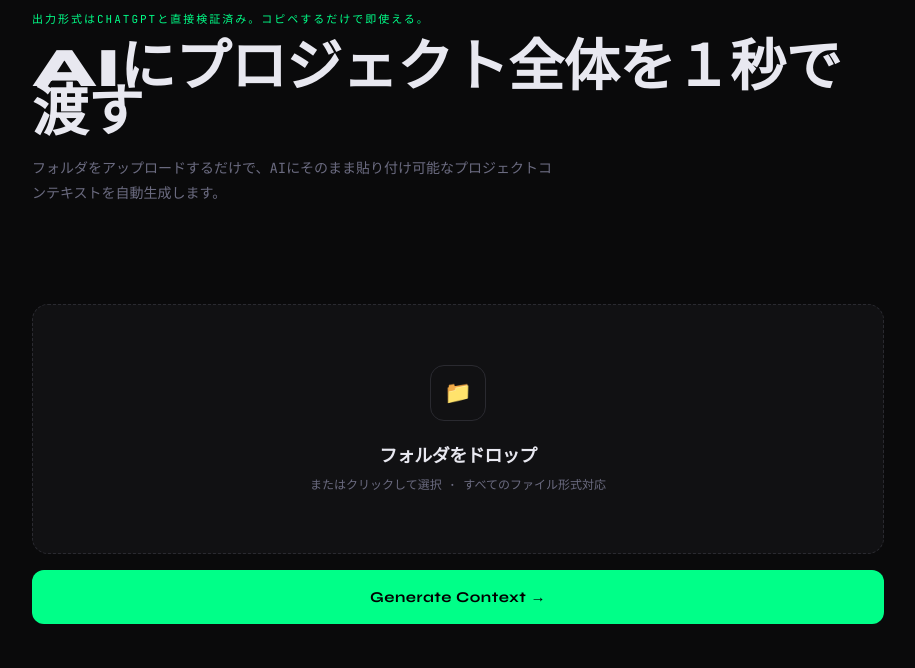
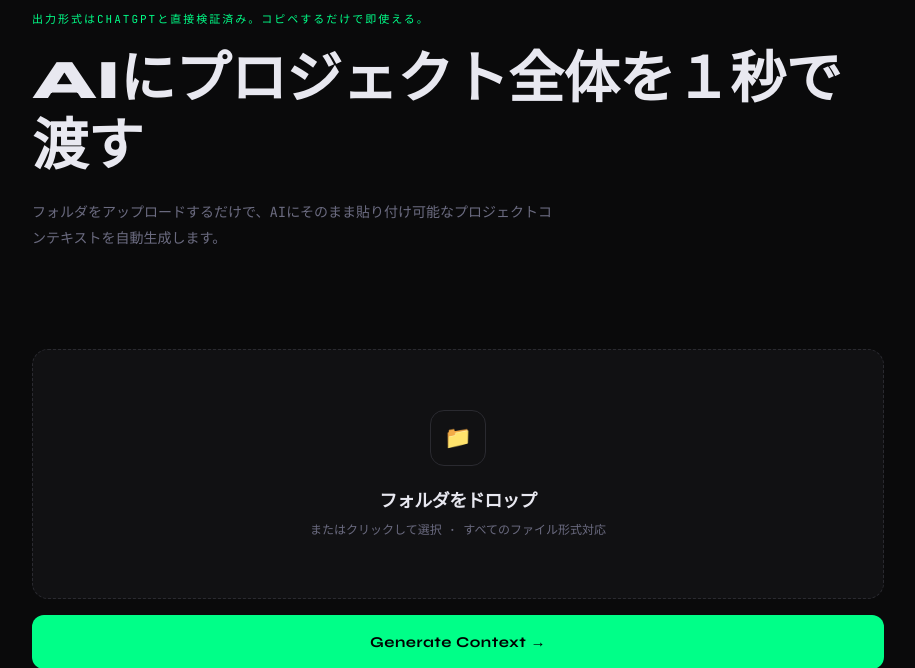
Before and after one commit to dai-par/ContextForge, a Flask app: page / in a window 1280 px wide. Shown: the part 122-790 px from the top of the page, without its empty margins (182-1097 px from the left). Run offline with Flask 3, Linux system fonts and the light colour scheme.

Commit message:
document chenged 1

```diff
--- a/main_app/static/style.css
+++ b/main_app/static/style.css
@@ -85,7 +85,7 @@ input[type="file"] {
 .hero h1 {
     font-size: clamp(30px, 5vw, 56px);
     font-weight: 800;
-    line-height: 0.8;
+    line-height: 1.2;
     letter-spacing: -0.5px;
     margin-bottom: 20px;
 }
```
